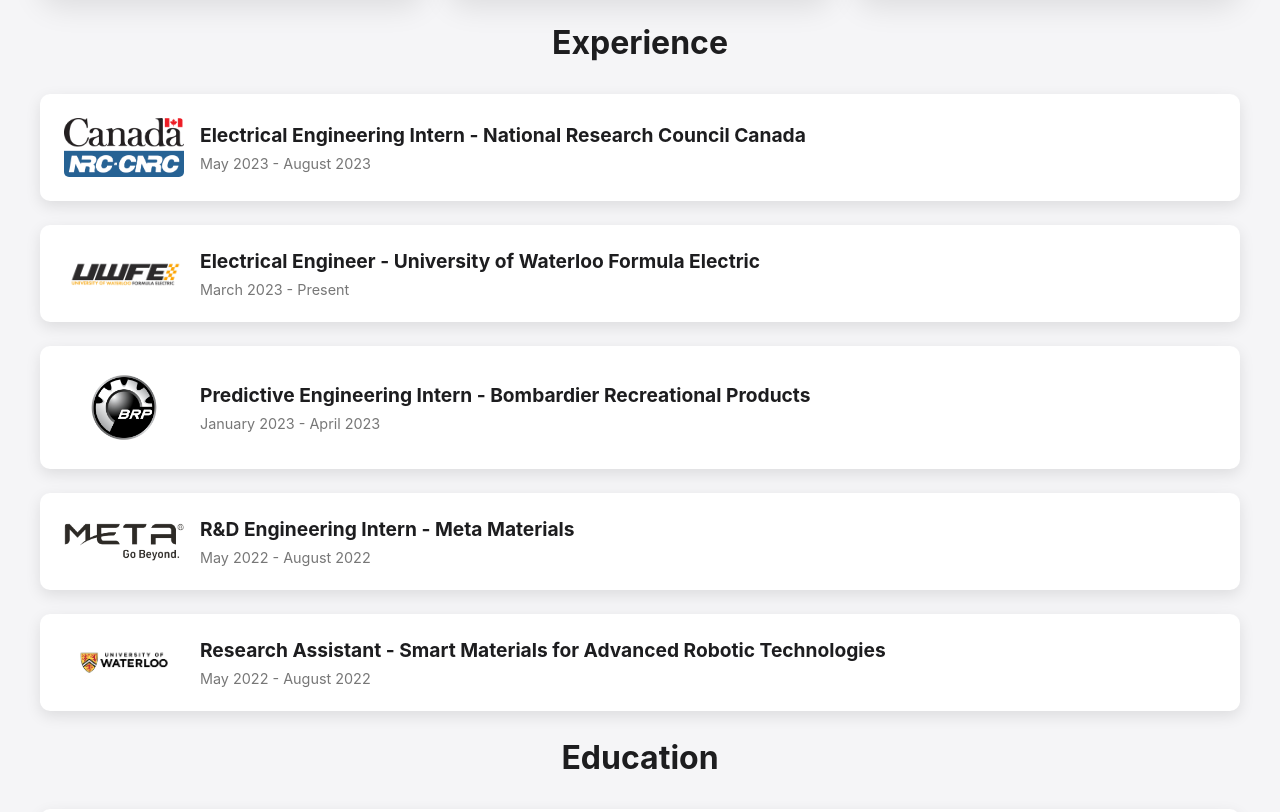
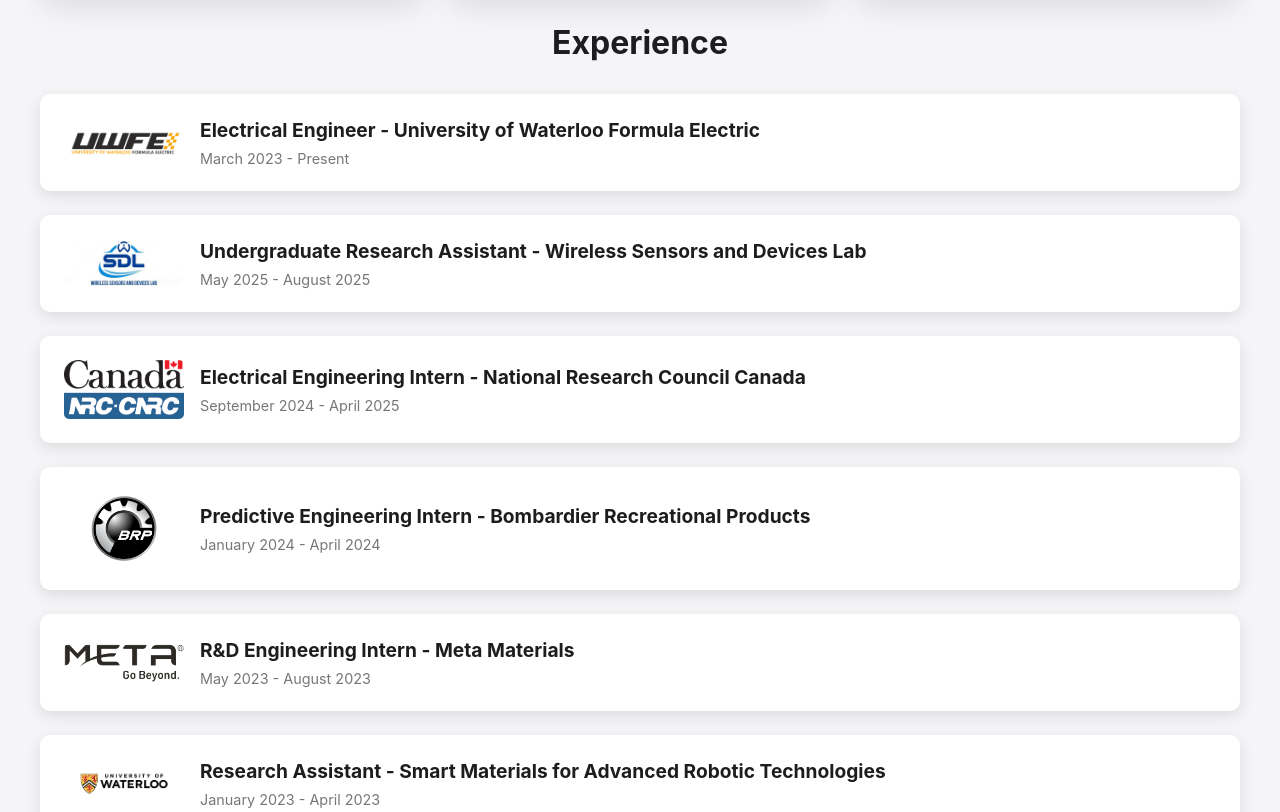
Before and after one commit to BraydenHerbert/BraydenHerbert, a plain HTML site: page index.html in a window 1280 px wide. Shown: the part 822-1634 px from the top of the page. Drawn offline with Linux system fonts and the light colour scheme.

Commit message:
Updated website

```diff
--- a/index.html
+++ b/index.html
@@ -291,13 +291,6 @@
             <h2 class="section-title">Experience</h2>
             <div class="experience-container">
                 <div class="experience-card">
-                    <img class="experience-image" src="NRC.webp" alt="NRC Canada">
-                    <div class="experience-text">
-                        <h3>Electrical Engineering Intern - National Research Council Canada</h3>
-                        <p class="dates">May 2023 - August 2023</p>
-                    </div>
-                </div>
-                <div class="experience-card">
                     <img class="experience-image" src="UWFE.png" alt="University of Waterloo Formula Electric">
                     <div class="experience-text">
                         <h3>Electrical Engineer - University of Waterloo Formula Electric</h3>
@@ -305,24 +298,38 @@
                     </div>
                 </div>
                 <div class="experience-card">
+                    <img class="experience-image" src="SDLWIDE.jpg" alt="WSDL">
+                    <div class="experience-text">
+                        <h3>Undergraduate Research Assistant - Wireless Sensors and Devices Lab</h3>
+                        <p class="dates">May 2025 - August 2025</p>
+                    </div>
+                </div>
+                <div class="experience-card">
+                    <img class="experience-image" src="NRC.webp" alt="NRC Canada">
+                    <div class="experience-text">
+                        <h3>Electrical Engineering Intern - National Research Council Canada</h3>
+                        <p class="dates">September 2024 - April 2025</p>
+                    </div>
+                </div>
+                <div class="experience-card">
                     <img class="experience-image" src="BRP.png" alt="Bombardier Recreational Products">
                     <div class="experience-text">
                         <h3>Predictive Engineering Intern - Bombardier Recreational Products</h3>
-                        <p class="dates">January 2023 - April 2023</p>
+                        <p class="dates">January 2024 - April 2024</p>
                     </div>
                 </div>
                 <div class="experience-card">
                     <img class="experience-image" src="Meta.png" alt="Meta Materials">
                     <div class="experience-text">
                         <h3>R&D Engineering Intern - Meta Materials</h3>
-                        <p class="dates">May 2022 - August 2022</p>
+                        <p class="dates">May 2023 - August 2023</p>
                     </div>
                 </div>
                 <div class="experience-card">
                     <img class="experience-image" src="Waterloo.png" alt="University of Waterloo">
                     <div class="experience-text">
                         <h3>Research Assistant - Smart Materials for Advanced Robotic Technologies</h3>
-                        <p class="dates">May 2022 - August 2022</p>
+                        <p class="dates">January 2023 - April 2023</p>
                     </div>
                 </div>
             </div>
```
Also changed, not shown: SDLWIDE.jpg (added).
